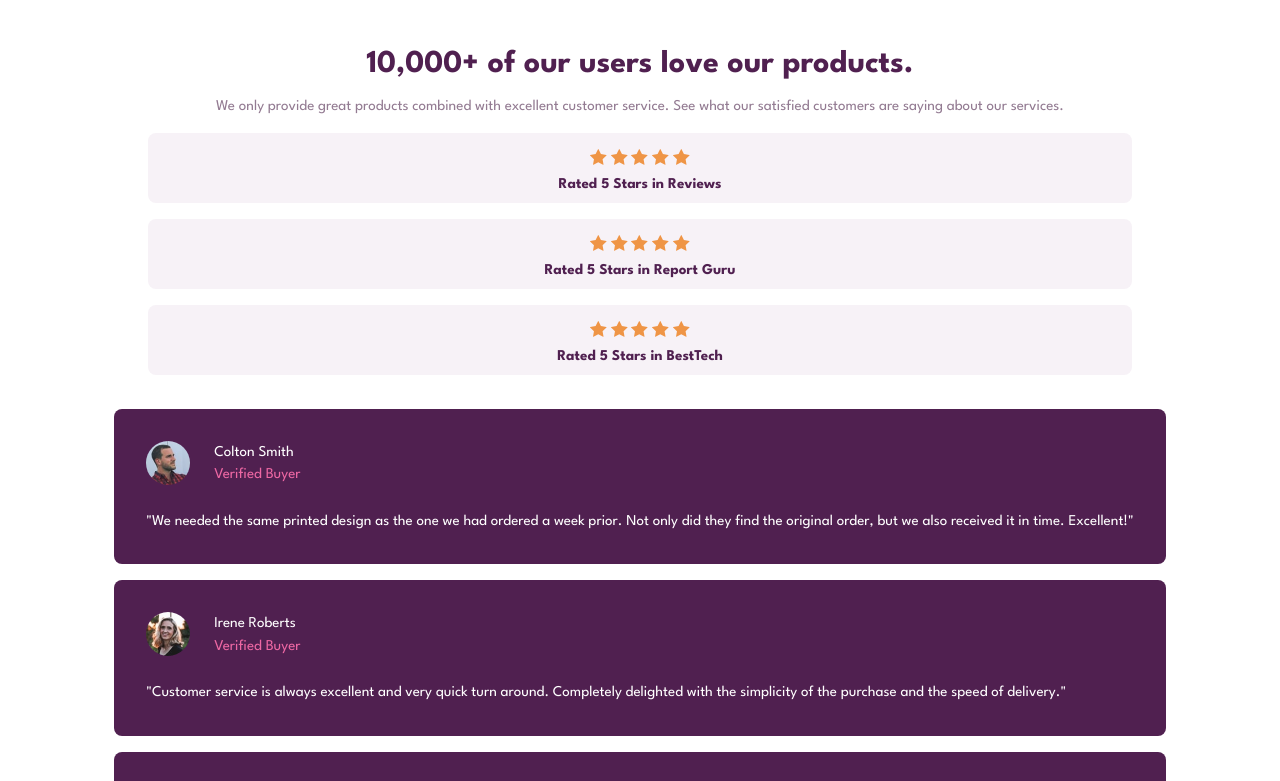
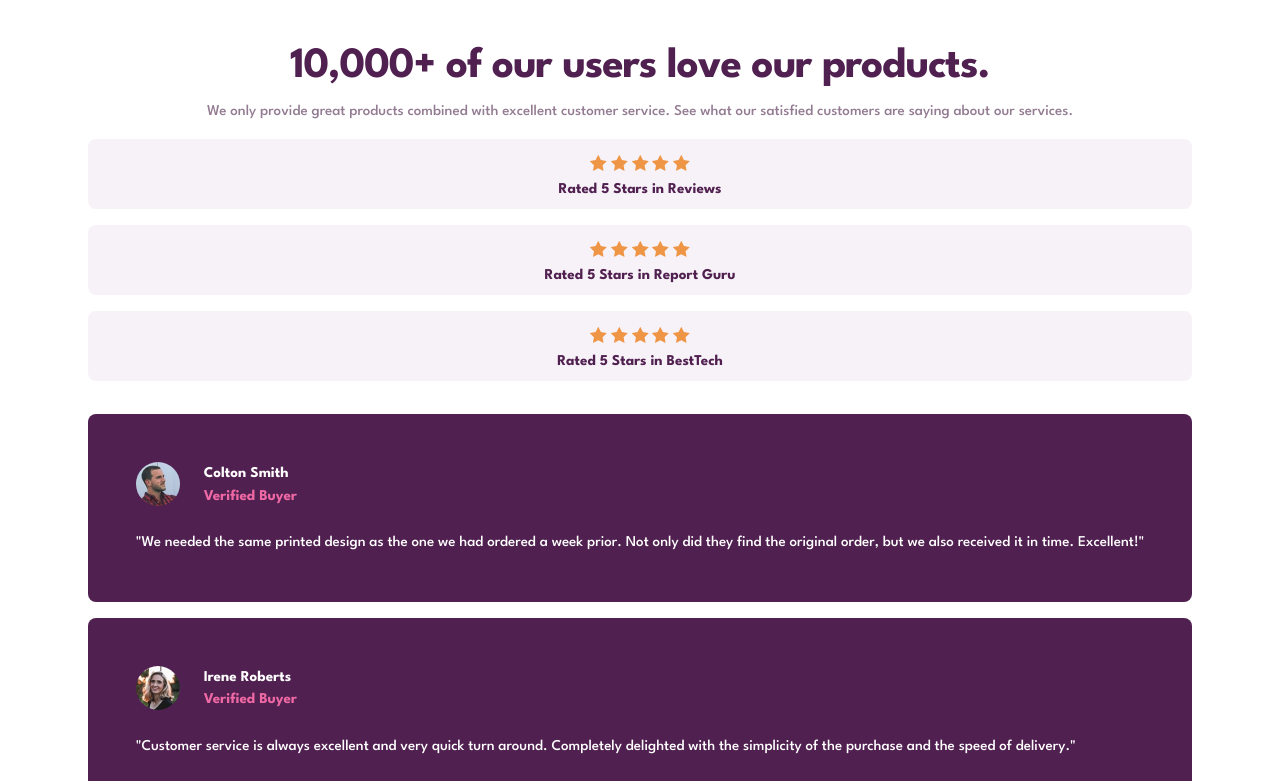
Before and after one commit to Moses2308/social-proof-section, a plain HTML site: page index.html in a window 1280 px wide. Shown: the top 781 px of the page. Drawn offline with Linux system fonts and the light colour scheme.

Commit message:
cleaned up page title, and user review spacing

```diff
--- a/style.css
+++ b/style.css
@@ -25,14 +25,16 @@ body {
 }
 .reviews__top {
   text-align: center;
-  padding: 2.1rem;
+  padding: 2.1rem 0;
   color: var(--color-darkGrayishMagenta);
+  font-weight: var(--weight-normal);
 }
 .top__heading {
   color: var(--color-veryDarkMagenta);
-  font-size: 2rem;
+  font-size: 2.7rem;
   font-weight: var(--weight-heavy);
-  line-height: normal;
+  line-height: 0.8;
+  letter-spacing: -1px;
   margin-bottom: 1rem;
 }
 .rating-component {
@@ -52,7 +54,8 @@ body {
 .review-component {
   background-color: var(--color-veryDarkMagenta);
   color: var(--color-white);
-  padding: 2rem;
+  padding: 3rem;
+  font-weight: var(--weight-normal);
   border-radius: 0.5rem;
   margin-bottom: 1rem;
 }
@@ -64,6 +67,7 @@ body {
   grid-template-columns: 2.75rem 1fr;
   column-gap: 1.5rem;
   margin-bottom: 1.5rem;
+  font-weight: var(--weight-heavy);
 }
 .review-component img {
   border-radius: 50%;
```
